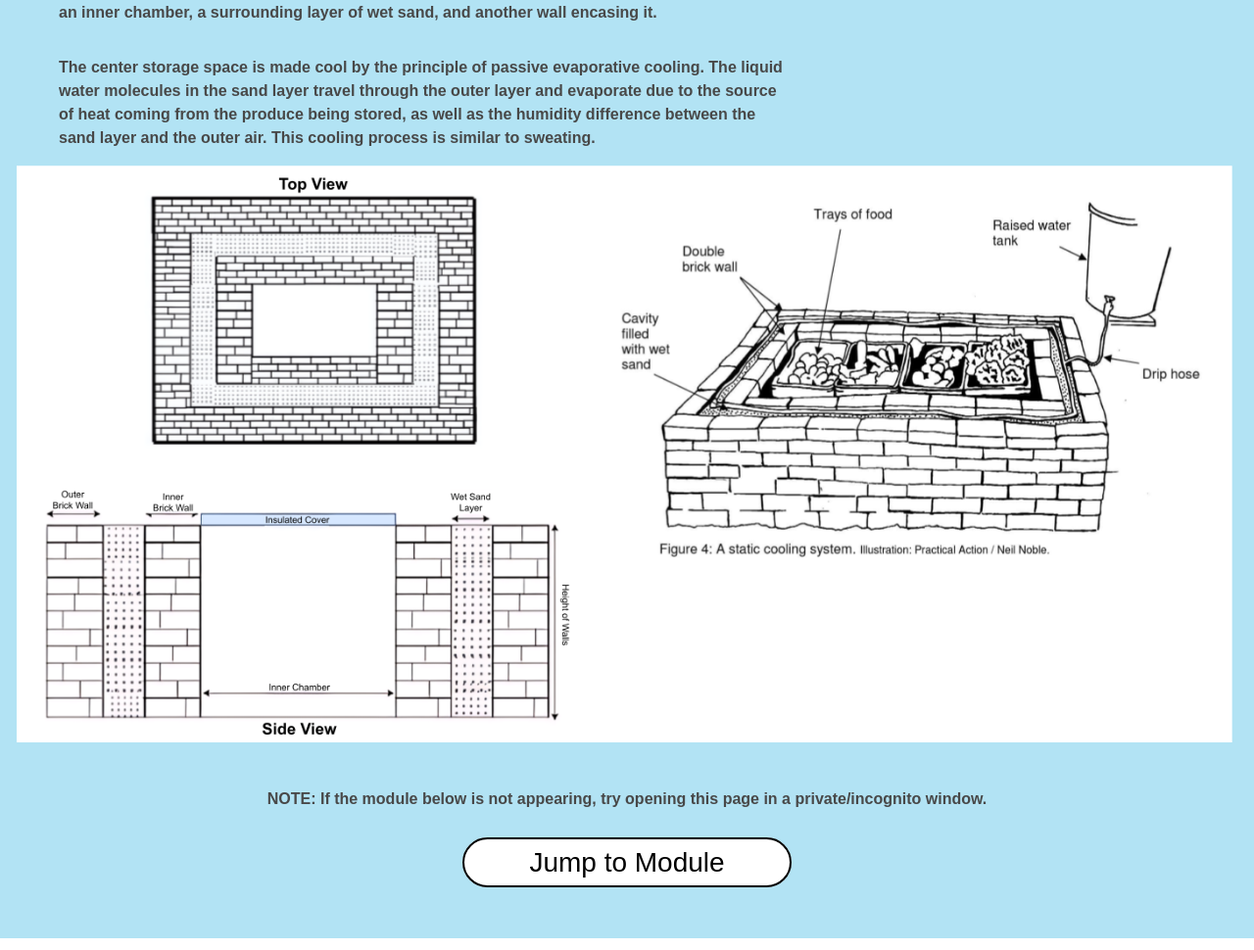
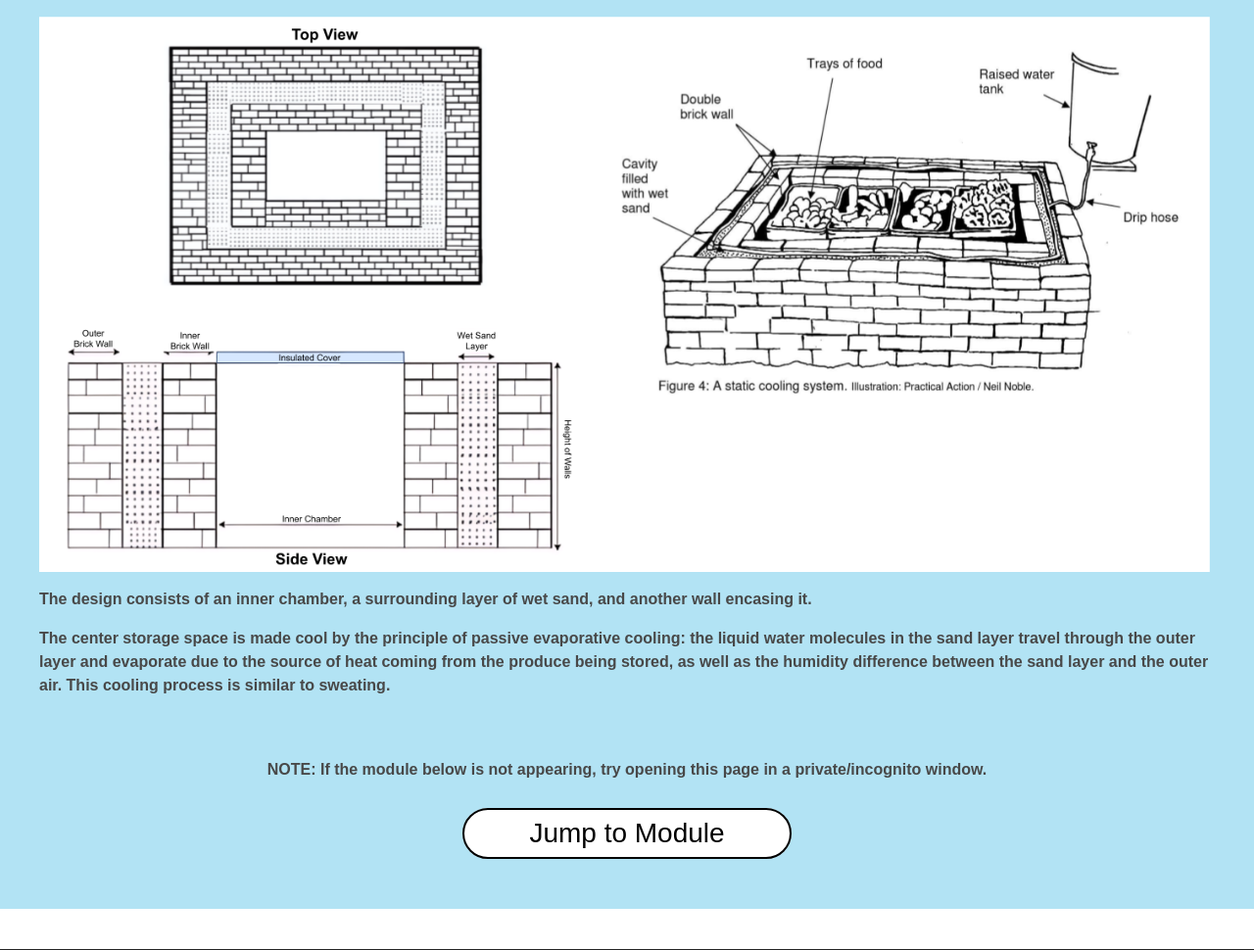
Before and after one commit to swamilikes2code/Python_based_Interactive_Scientific_Visualization, a Flask app: page /ZECC in a window 1280 px wide. Shown: the part 600-1570 px from the top of the page at 98% size. Run offline with Flask 3, Linux system fonts and the light colour scheme; some libraries are stand-ins or nearby versions.

Commit message:
update about tab ZECC layout

```diff
--- a/flask_server_setup/app/templates/ZECC.html
+++ b/flask_server_setup/app/templates/ZECC.html
@@ -511,8 +511,7 @@
                   <p>Food waste is one of the leading causes of worldwide hunger. Agricultural output becomes unusable if there is little capacity to store food. “Much of the food being collected is either not consumed or never makes it to the market.” (NPR) Not only is the potential profit lost, but so are the lives of those suffering from food shortages.</p>
                   <p>The Zero Energy Cool Chamber (ZECC) is an eco-friendly storage system developed to preserve food in a hot, arid climate, where access to electricity is sparse. It is often used by small-scale farmers to reduce postharvest loss in developing countries.</p>
                   <p>The ZECC functions similar to a conventional refrigerator in the sense that the chamber ‘pushes’ heat out. However, it is cheaper and has a higher energy efficiency than your typical fridge.
-                    It requires no electrical energy whatsoever, just water to maintain function. The design consists of an inner chamber, a surrounding layer of wet sand, and another wall encasing it.</p>
-                  <p>The center storage space is made cool by the principle of passive evaporative cooling. The liquid water molecules in the sand layer travel through the outer layer and evaporate due to the source of heat coming from the produce being stored, as well as the humidity difference between the sand layer and the outer air. This cooling process is similar to sweating.</p>
+                    It requires no electrical energy whatsoever, just water to maintain function.</p>
                 </div>
 
 
@@ -522,7 +521,13 @@
               </div>
 
               <div class="row">
-                <img src="{{url_for('static', filename='ZECC_5.png')}}" alt="ZECC diagram" class="center" style="width:100%; height: auto;">
+                <img src="{{url_for('static', filename='ZECC_5.png')}}" alt="ZECC diagram" class="center" style="width:100%; height: auto; max-width: 1200px;">
+              </div>
+
+              <div class="row" style="max-width: 1200px;">
+                <p>The design consists of an inner chamber, a surrounding layer of wet sand, and another wall encasing it.</p>
+                  <p>The center storage space is made cool by the principle of passive evaporative cooling: the liquid water molecules in the sand layer travel through the outer layer and evaporate due to the source of heat coming from the produce being stored, as well as the humidity difference between the sand layer and the outer air.
+                    This cooling process is similar to sweating.</p>
               </div>
 
               <div class="row" style="justify-items: center;display: grid;padding: 30px 0 0 0;">
```
